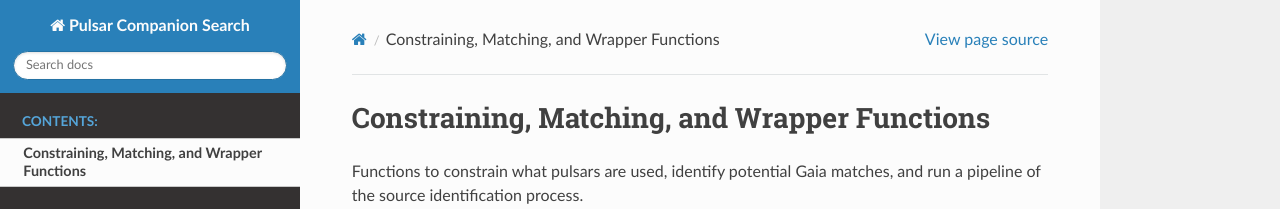
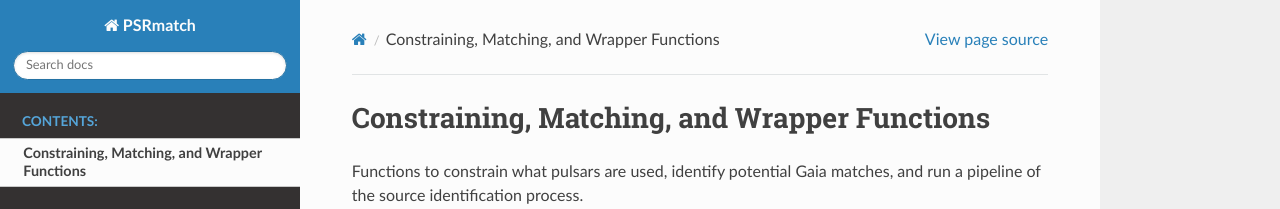
Before and after one commit to AnnikaDeutsch/Binary-Pulsar-Distances, a Sphinx documentation site: the page built from docs/eliminating.rst, in a window 1280 px wide. Shown: the top 209 px of the page. Built offline with Sphinx 7.4.7 and the Read the Docs theme 3.1.0, drawn with Linux system fonts in a browser that asks for light colours.

Commit message:
update docs?

```diff
--- a/docs/conf.py
+++ b/docs/conf.py
@@ -17,7 +17,7 @@
 
 # -- Project information -----------------------------------------------------
 
-project = 'Pulsar Companion Search'
+project = 'PSRmatch'
 copyright = '2022, Annika and Michelle'
 author = 'Annika and Michelle'
 root_doc = 'index'
--- a/docs/eliminating.rst
+++ b/docs/eliminating.rst
@@ -1,9 +1,9 @@
 .. _eliminating:
 
 Constraining, Matching, and Wrapper Functions
-=====================
+==============================================
 
 Functions to constrain what pulsars are used, identify potential Gaia matches, and run a pipeline of the source identification process.
 
-.. automodule:: eliminating
+.. automodule:: Binary_Pulsar_Distances.eliminating
     :members:
```
